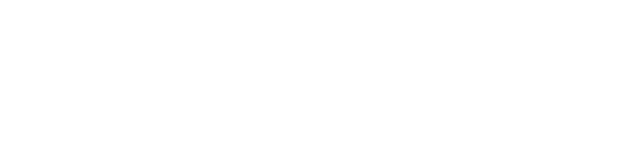
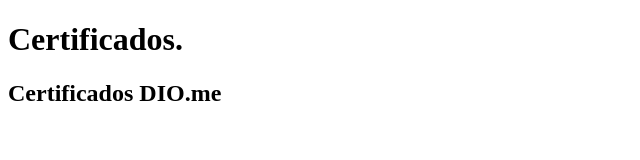
Before and after one commit to ThomasReisDev/certificados.github.io, a plain HTML site: page index.html in a window 1280 px wide. Shown: the whole page, without its empty margins (0-640 px from the left). Drawn offline with Linux system fonts and the light colour scheme.

Commit message:
Algumas atualização no HTML e Adicição da pasta src, img. adição do style css

```diff
--- a/index.html
+++ b/index.html
@@ -6,7 +6,17 @@
     <title>Certificados Reis</title>
 </head>
 <body>
+    <header>
+        <h1>Certificados.</h1>
+    </header>
 
+    <main>
+        <div class="dio">
+            <h2>Certificados DIO.me</h2>
+
+            <img src="" alt="">
+        </div>
+    </main>
 
 
 </body>
```
Also changed, not shown: src/img/style.css (added).
